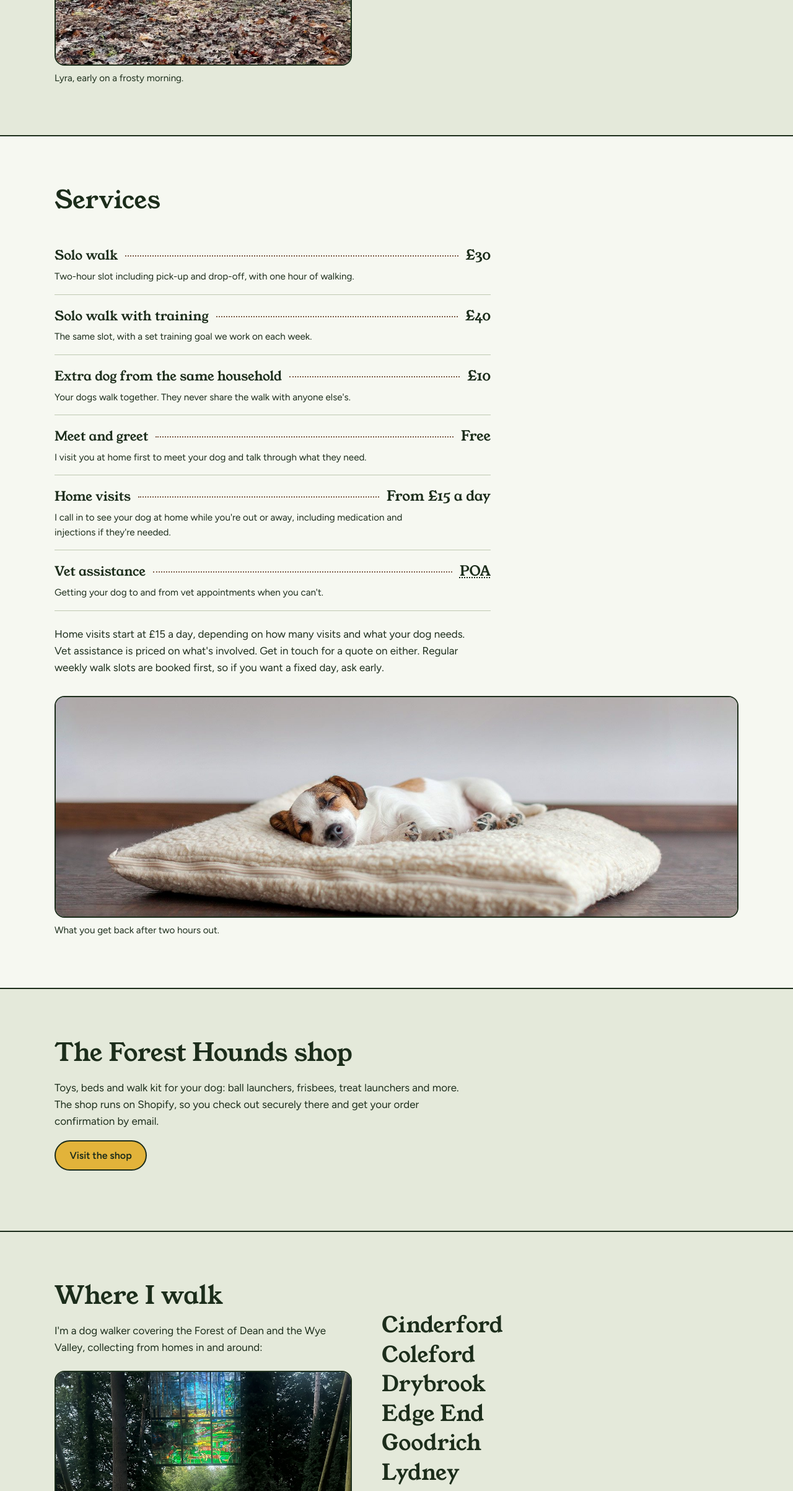
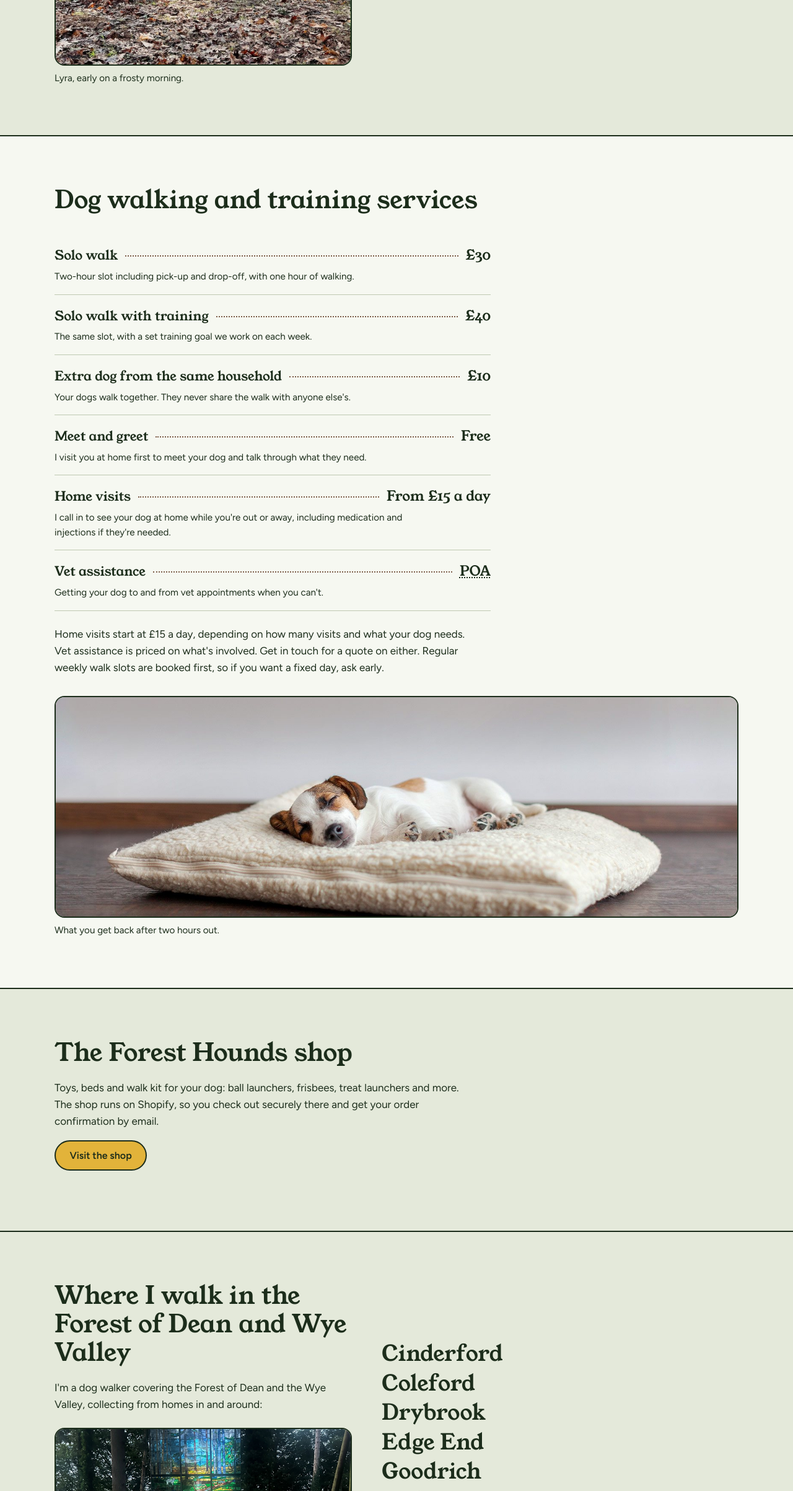
Before and after one commit to webbpagemedia-22/foresthounds-site, a plain HTML site: page index.html in a window 1280 px wide. Shown: the part 3089-5495 px from the top of the page at 62% size. Drawn offline with Linux system fonts and the light colour scheme.

Commit message:
SEO: timeless fireworks description, clearer home headings, blog index title (#45)
* Web dev: Napoleon job 1 - timeless fireworks description and descriptive home H2s (replaces the 2 Nov patch)

Plain-English summary for David:

This pull request carries three small SEO changes from Napoleon's plan
for this week. It replaces the queued "FH dev 2026-11-02
napoleon-fireworks-desc-home-h2s.patch", which was approved but never
applied; the same edits are redone here on today's main (after the new
shop section, #38), so that older patch must not be applied as well.

1. Fireworks post (blog/fireworks-and-dogs.html): the search and sharing
   description said "Bonfire Night is 11 days away", which is now wrong.
   The meta description and og:description now read: "How to get your
   dog through Bonfire Night and the fireworks season: what vets and dog
   charities advise, and how I plan walks in the Forest of Dean through
   it." The post's text is unchanged. (The page has no separate
   twitter:description; X uses og:description.)

2. Home page (index.html): the "Services" heading is now "Dog walking
   and training services" and "Where I walk" is now "Where I walk in the
   Forest of Dean and Wye Valley". The section ids (#services, #area)
   and menu links are unchanged, and the shop section between them is
   untouched.

3. Blog index (blog/index.html): the search and sharing title changes
   from "Blog | Forest Hounds" to "Dog Walking Blog: Forest of Dean Dog
   Safety Tips | Forest Hounds", and the page heading from "Blog" to
   "Dog walking blog". The description is unchanged.

No prices, photos, captions or other copy changed. No analytics tag
added.

* Web dev: Napoleon job 2 - blog index title and H1

Title and og:title: "Dog Walking Blog: Forest of Dean Dog Safety Tips | Forest Hounds". H1: "Dog walking blog". Description unchanged.

```diff
--- a/index.html
+++ b/index.html
@@ -273,7 +273,7 @@
 
 <section class="band paper" id="services">
   <div class="wrap">
-    <h2>Services</h2>
+    <h2>Dog walking and training services</h2>
     <ul class="tariff">
       <li>
         <div class="row"><h3>Solo walk</h3><i></i><span class="price">£30</span></div>
@@ -319,7 +319,7 @@
 <section class="band" id="area">
   <div class="wrap split">
     <div>
-      <h2>Where I walk</h2>
+      <h2>Where I walk in the Forest of Dean and Wye Valley</h2>
       <p>I'm a dog walker covering the Forest of Dean and the Wye Valley, collecting from homes in and around:</p>
       <figure class="photo" style="margin-top:1.5rem">
         <img src="images/sculpture-trail.jpg" width="1800" height="1248" loading="lazy" alt="A gravel path through bracken and tall conifers, with a large stained glass window hanging above it">
```
Also changed, not shown: blog/fireworks-and-dogs.html (+2 -2 lines), blog/index.html (+3 -3 lines).
